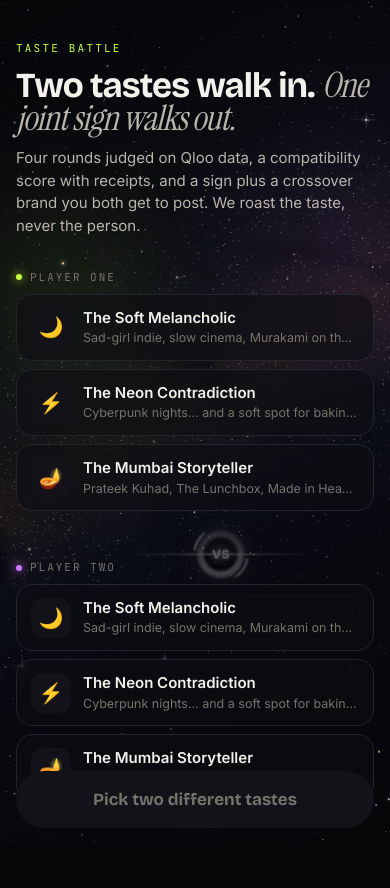
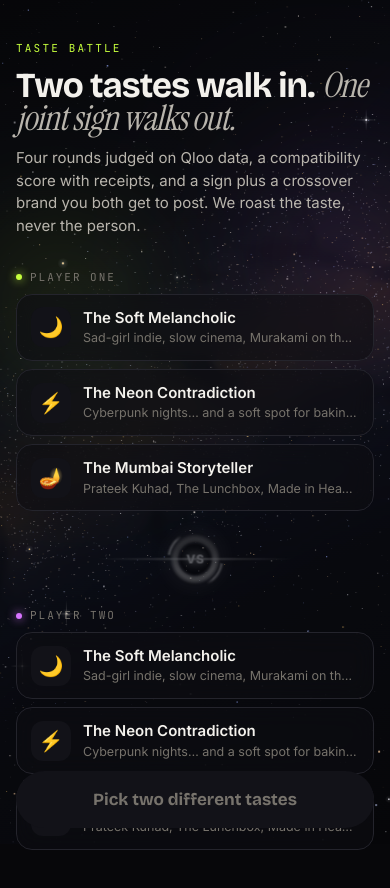
Before and after one commit to NemesisWaVe/Tastrology, a Next.js app: page /vs in a window 390 px wide. Shown: the top 888 px of the page. Built offline with nearby package versions, Linux system fonts and the light colour scheme; no server answers.

Commit message:
VS picker: centre the lens in the gap and keep both columns level

```diff
--- a/components/battle/BattlePicker.tsx
+++ b/components/battle/BattlePicker.tsx
@@ -46,7 +46,7 @@ export function BattlePicker({ initialA, initialB }: { initialA?: string | null;
             aria-pressed={on}
             onClick={() => set(f.key)}
             className={`flex items-center gap-3 rounded-2xl border px-3.5 py-3 text-left backdrop-blur-md transition duration-300 ${
-              on ? "-translate-y-0.5" : "border-line bg-card/60 hover:border-ink-3"
+              on ? "" : "border-line bg-card/60 hover:border-ink-3"
             } ${taken ? "opacity-35" : ""}`}
             style={on ? { borderColor: c, background: `color-mix(in srgb, ${c} 12%, transparent)`, boxShadow: `0 0 0 1px ${c}55, 0 12px 40px -14px ${c}` } : undefined}
           >
@@ -82,7 +82,7 @@ export function BattlePicker({ initialA, initialB }: { initialA?: string | null;
       </header>
       <div className="relative grid gap-6 sm:grid-cols-2 sm:gap-16">
         {col("Player one", a, setA, b, COL.a)}
-        <div aria-hidden className={`${g.pickLens} pointer-events-none mx-auto -my-2 sm:absolute sm:left-1/2 sm:top-1/2 sm:my-0 sm:-translate-x-1/2 sm:-translate-y-1/2`} data-on={ready}>
+        <div aria-hidden className={`${g.pickLens} pointer-events-none relative mx-auto -my-2 h-16 w-16 sm:absolute sm:left-1/2 sm:top-1/2 sm:my-0 sm:-translate-x-1/2 sm:-translate-y-1/2`} data-on={ready}>
           <VsLens size={64} label="VS" />
         </div>
         {col("Player two", b, setB, a, COL.b)}
```
